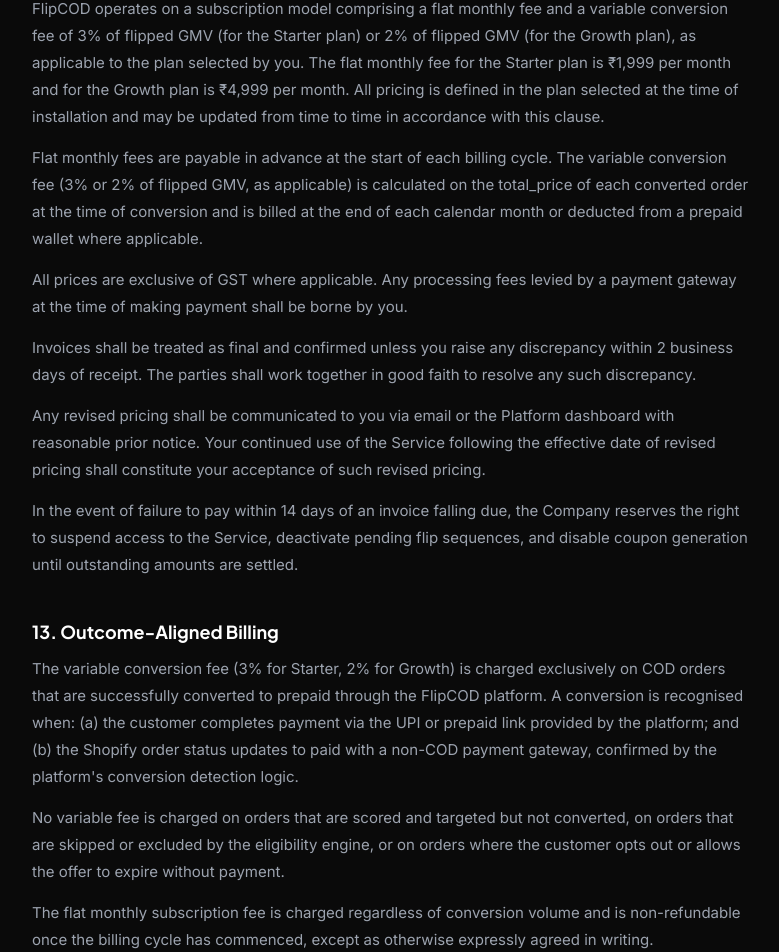
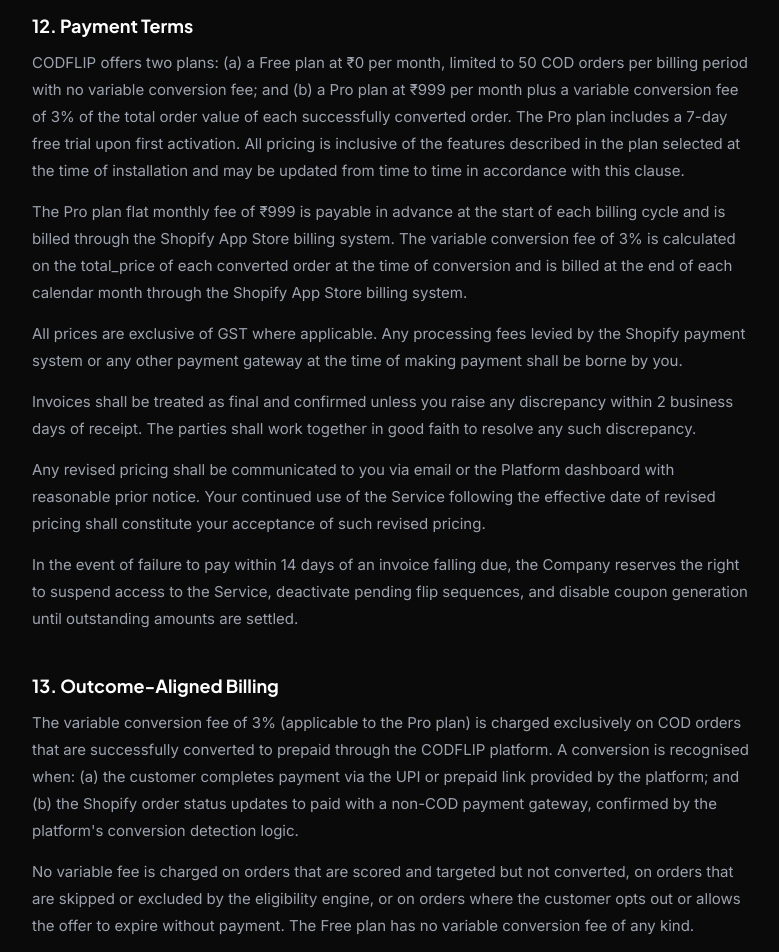
Before and after one commit to TheGrowthAgency2026/CODFLIPweb, a Next.js app: page /terms in a window 1280 px wide. Shown: the part 5362-6314 px from the top of the page, without its empty margins (248-1027 px from the left). Built offline with nearby package versions, Linux system fonts and the light colour scheme.

Commit message:
fixed pricing terms

```diff
--- a/src/app/terms/page.tsx
+++ b/src/app/terms/page.tsx
@@ -99,7 +99,7 @@
   {
     num: '8.',
     title: 'Free Trial',
-    body: 'FlipCOD offers eligible Shopify merchants a free installation and evaluation period to test the core COD-to-prepaid conversion features. No payment is required during the free trial period. The free trial does not constitute a binding service agreement. A paid subscription plan must be activated to continue using the Service after the free trial period expires. The Company reserves the right to determine the duration of the free trial at its sole discretion.',
+    body: 'CODFLIP offers eligible Shopify merchants a 7-day free trial of the Pro plan upon first activation. During the free trial, all Pro plan features are available at no charge. No payment is required during the free trial period, and the trial does not constitute a binding service agreement. If you do not cancel before the trial period ends, the Pro plan subscription (₹999/month + 3% conversion fee) will activate automatically. A perpetual Free plan (up to 50 COD orders per billing period) is also available at no cost and does not require a trial period. The Company reserves the right to modify the duration or eligibility criteria of the free trial at its sole discretion.',
   },
   {
     num: '9.',
@@ -129,9 +129,9 @@
     num: '12.',
     title: 'Payment Terms',
     body: [
-      'FlipCOD operates on a subscription model comprising a flat monthly fee and a variable conversion fee of 3% of flipped GMV (for the Starter plan) or 2% of flipped GMV (for the Growth plan), as applicable to the plan selected by you. The flat monthly fee for the Starter plan is ₹1,999 per month and for the Growth plan is ₹4,999 per month. All pricing is defined in the plan selected at the time of installation and may be updated from time to time in accordance with this clause.',
-      'Flat monthly fees are payable in advance at the start of each billing cycle. The variable conversion fee (3% or 2% of flipped GMV, as applicable) is calculated on the total_price of each converted order at the time of conversion and is billed at the end of each calendar month or deducted from a prepaid wallet where applicable.',
-      'All prices are exclusive of GST where applicable. Any processing fees levied by a payment gateway at the time of making payment shall be borne by you.',
+      'CODFLIP offers two plans: (a) a Free plan at ₹0 per month, limited to 50 COD orders per billing period with no variable conversion fee; and (b) a Pro plan at ₹999 per month plus a variable conversion fee of 3% of the total order value of each successfully converted order. The Pro plan includes a 7-day free trial upon first activation. All pricing is inclusive of the features described in the plan selected at the time of installation and may be updated from time to time in accordance with this clause.',
+      'The Pro plan flat monthly fee of ₹999 is payable in advance at the start of each billing cycle and is billed through the Shopify App Store billing system. The variable conversion fee of 3% is calculated on the total_price of each converted order at the time of conversion and is billed at the end of each calendar month through the Shopify App Store billing system.',
+      'All prices are exclusive of GST where applicable. Any processing fees levied by the Shopify payment system or any other payment gateway at the time of making payment shall be borne by you.',
       'Invoices shall be treated as final and confirmed unless you raise any discrepancy within 2 business days of receipt. The parties shall work together in good faith to resolve any such discrepancy.',
       'Any revised pricing shall be communicated to you via email or the Platform dashboard with reasonable prior notice. Your continued use of the Service following the effective date of revised pricing shall constitute your acceptance of such revised pricing.',
       'In the event of failure to pay within 14 days of an invoice falling due, the Company reserves the right to suspend access to the Service, deactivate pending flip sequences, and disable coupon generation until outstanding amounts are settled.',
@@ -141,9 +141,9 @@
     num: '13.',
     title: 'Outcome-Aligned Billing',
     body: [
-      'The variable conversion fee (3% for Starter, 2% for Growth) is charged exclusively on COD orders that are successfully converted to prepaid through the FlipCOD platform. A conversion is recognised when: (a) the customer completes payment via the UPI or prepaid link provided by the platform; and (b) the Shopify order status updates to paid with a non-COD payment gateway, confirmed by the platform\'s conversion detection logic.',
-      'No variable fee is charged on orders that are scored and targeted but not converted, on orders that are skipped or excluded by the eligibility engine, or on orders where the customer opts out or allows the offer to expire without payment.',
-      'The flat monthly subscription fee is charged regardless of conversion volume and is non-refundable once the billing cycle has commenced, except as otherwise expressly agreed in writing.',
+      'The variable conversion fee of 3% (applicable to the Pro plan) is charged exclusively on COD orders that are successfully converted to prepaid through the CODFLIP platform. A conversion is recognised when: (a) the customer completes payment via the UPI or prepaid link provided by the platform; and (b) the Shopify order status updates to paid with a non-COD payment gateway, confirmed by the platform\'s conversion detection logic.',
+      'No variable fee is charged on orders that are scored and targeted but not converted, on orders that are skipped or excluded by the eligibility engine, or on orders where the customer opts out or allows the offer to expire without payment. The Free plan has no variable conversion fee of any kind.',
+      'The flat monthly subscription fee for the Pro plan is charged regardless of conversion volume and is non-refundable once the billing cycle has commenced, except as otherwise expressly agreed in writing. No fee is charged for the Free plan.',
       'In the event of a billing dispute regarding a specific conversion event, you may raise a dispute within 7 days of the relevant invoice. The Company will provide a full audit log of the conversion event including webhook receipt timestamp, coupon usage record, and payment gateway confirmation. Undisputed amounts remain payable within the original due date.',
     ],
   },
```
